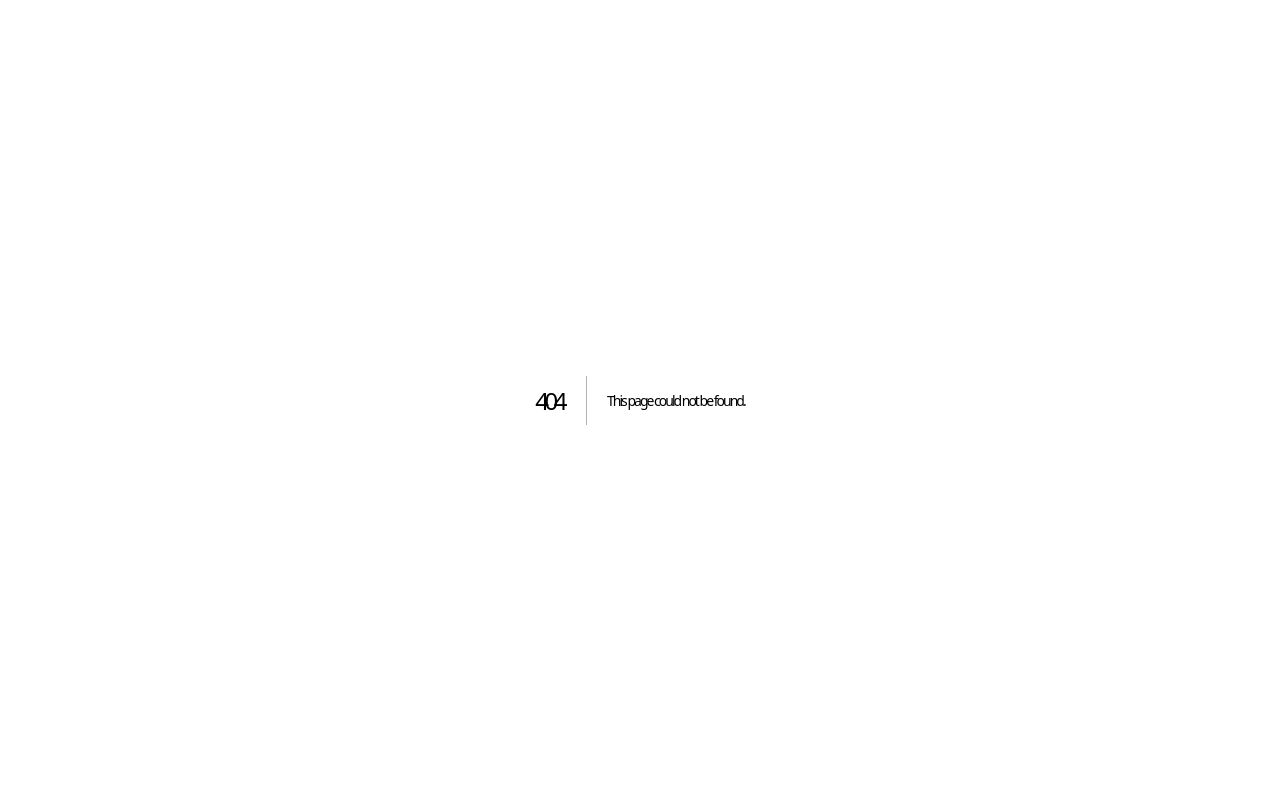
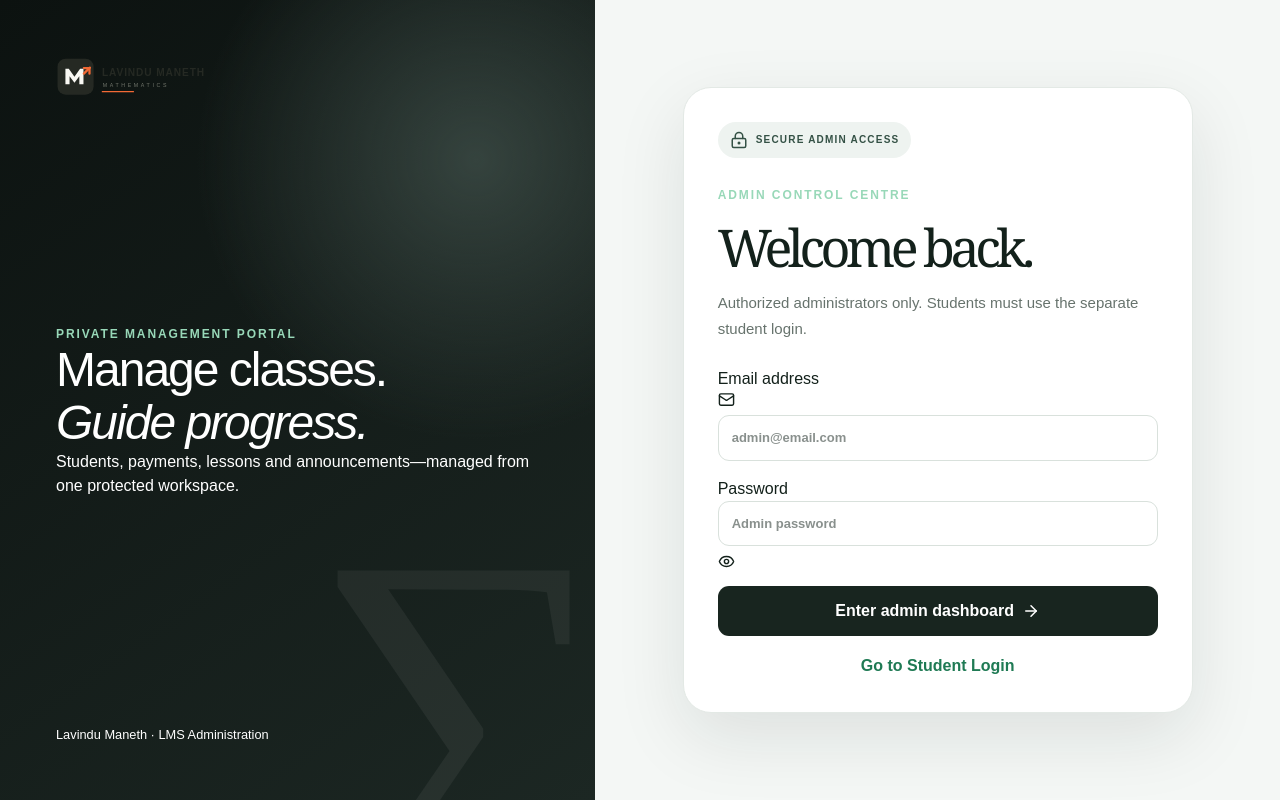
Before and after one commit to raveenn10-bit/LMS, a Next.js app: page /admin/login in a window 1280 px wide. Before the commit this address had no page. Built offline with nearby package versions, Linux system fonts and the light colour scheme.

Commit message:
Separate student and admin authentication portals

```diff
--- /dev/null
+++ b/app/admin/login/page.tsx
@@ -0,0 +1,17 @@
+import Link from "next/link";
+import { AdminAuthForm } from "@/components/admin-auth-form";
+
+export default function AdminLoginPage() {
+  return <main className="auth-page admin-auth-page">
+    <section className="auth-brand-panel admin-brand-panel">
+      <Link href="/" className="auth-logo"><img src="/logo.svg" alt="Lavindu Maneth Mathematics"/></Link>
+      <div>
+        <span className="eyebrow">PRIVATE MANAGEMENT PORTAL</span>
+        <h2>Manage classes.<br/><em>Guide progress.</em></h2>
+        <p>Students, payments, lessons and announcements—managed from one protected workspace.</p>
+      </div>
+      <small>Lavindu Maneth · LMS Administration</small>
+    </section>
+    <section className="auth-form-panel"><AdminAuthForm/></section>
+  </main>;
+}
--- a/app/admin/page.tsx
+++ b/app/admin/page.tsx
@@ -7,7 +7,7 @@ export const dynamic = "force-dynamic";
 export default async function AdminPage() {
   const supabase = await createClient();
   const { data: { user } } = await supabase.auth.getUser();
-  if (!user) redirect("/login");
+  if (!user) redirect("/admin/login");
   const { data: profile } = await supabase.from("lms_profiles").select("*").eq("id", user.id).single();
   if (profile?.role !== "admin") redirect("/dashboard");
 
--- /dev/null
+++ b/components/admin-auth-form.tsx
@@ -0,0 +1,53 @@
+"use client";
+
+import { useState } from "react";
+import { useRouter } from "next/navigation";
+import { ArrowRight, Eye, EyeOff, LoaderCircle, LockKeyhole, Mail } from "lucide-react";
+import { createClient } from "@/lib/supabase/client";
+
+export function AdminAuthForm() {
+  const router = useRouter();
+  const [showPassword, setShowPassword] = useState(false);
+  const [loading, setLoading] = useState(false);
+  const [error, setError] = useState("");
+
+  async function submit(formData: FormData) {
+    setLoading(true);
+    setError("");
+    const supabase = createClient();
+    const email = String(formData.get("email") || "").trim().toLowerCase();
+    const password = String(formData.get("password") || "");
+    try {
+      const { data, error: loginError } = await supabase.auth.signInWithPassword({ email, password });
+      if (loginError) throw loginError;
+      const { data: profile, error: profileError } = await supabase.from("lms_profiles").select("role").eq("id", data.user.id).single();
+      if (profileError || profile?.role !== "admin") {
+        await supabase.auth.signOut();
+        setError("මෙම account එකට Admin access නැහැ. Student Login page එක භාවිතා කරන්න.");
+        return;
+      }
+      router.replace("/admin");
+      router.refresh();
+    } catch (caught) {
+      setError(caught instanceof Error ? caught.message : "Admin login failed. Try again.");
+    } finally {
+      setLoading(false);
+    }
+  }
+
+  return <div className="auth-card admin-login-card">
+    <div className="admin-login-badge"><LockKeyhole size={18}/> SECURE ADMIN ACCESS</div>
+    <div className="auth-heading">
+      <span className="eyebrow">ADMIN CONTROL CENTRE</span>
+      <h1>Welcome back.</h1>
+      <p>Authorized administrators only. Students must use the separate student login.</p>
+    </div>
+    <form action={submit} className="auth-form">
+      <label>Email address<div className="field"><Mail size={17}/><input name="email" type="email" required autoComplete="username" placeholder="admin@email.com"/></div></label>
+      <label>Password<div className="field"><input name="password" type={showPassword ? "text" : "password"} required autoComplete="current-password" placeholder="Admin password"/><button type="button" aria-label="Show password" onClick={() => setShowPassword(!showPassword)}>{showPassword ? <EyeOff size={17}/> : <Eye size={17}/>}</button></div></label>
+      {error && <p className="form-error">{error}</p>}
+      <button className="auth-submit admin-login-submit" disabled={loading}>{loading ? <LoaderCircle className="spin" size={19}/> : <>Enter admin dashboard <ArrowRight size={18}/></>}</button>
+    </form>
+    <a className="auth-reset" href="/login">Go to Student Login</a>
+  </div>;
+}
--- a/components/auth-form.tsx
+++ b/components/auth-form.tsx
@@ -52,6 +52,15 @@ export function AuthForm() {
         if (loginError) throw loginError;
       }
 
+      const { data: { user } } = await supabase.auth.getUser();
+      if (!user) throw new Error("Login session එක create කරන්න බැරි වුණා. නැවත try කරන්න.");
+      const { data: profile } = await supabase.from("lms_profiles").select("role").eq("id", user.id).single();
+      if (profile?.role === "admin") {
+        await supabase.auth.signOut();
+        setError("මේක Student Login එක. Admin account එකෙන් /admin/login page එක භාවිතා කරන්න.");
+        return;
+      }
+
       router.replace("/dashboard");
       router.refresh();
     } catch (caught) {
```
Also changed, not shown: app/portal.css.
